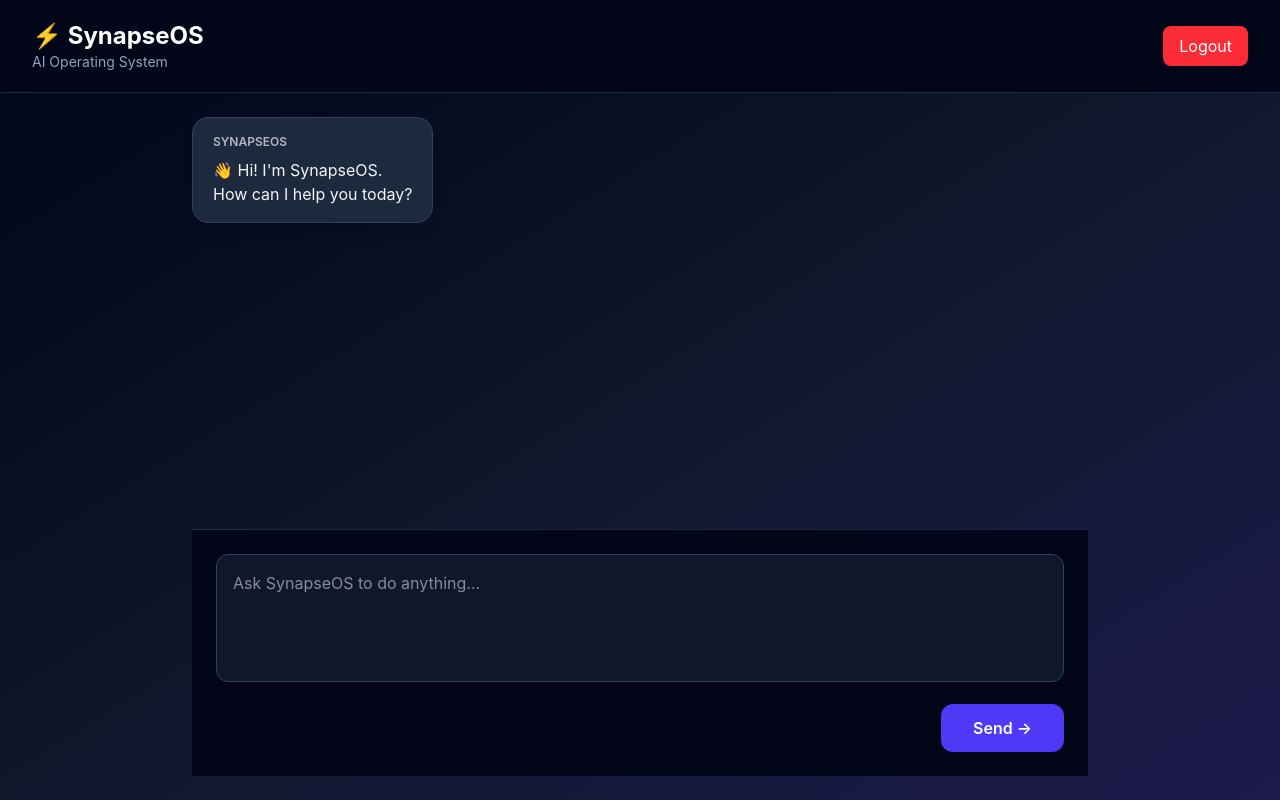
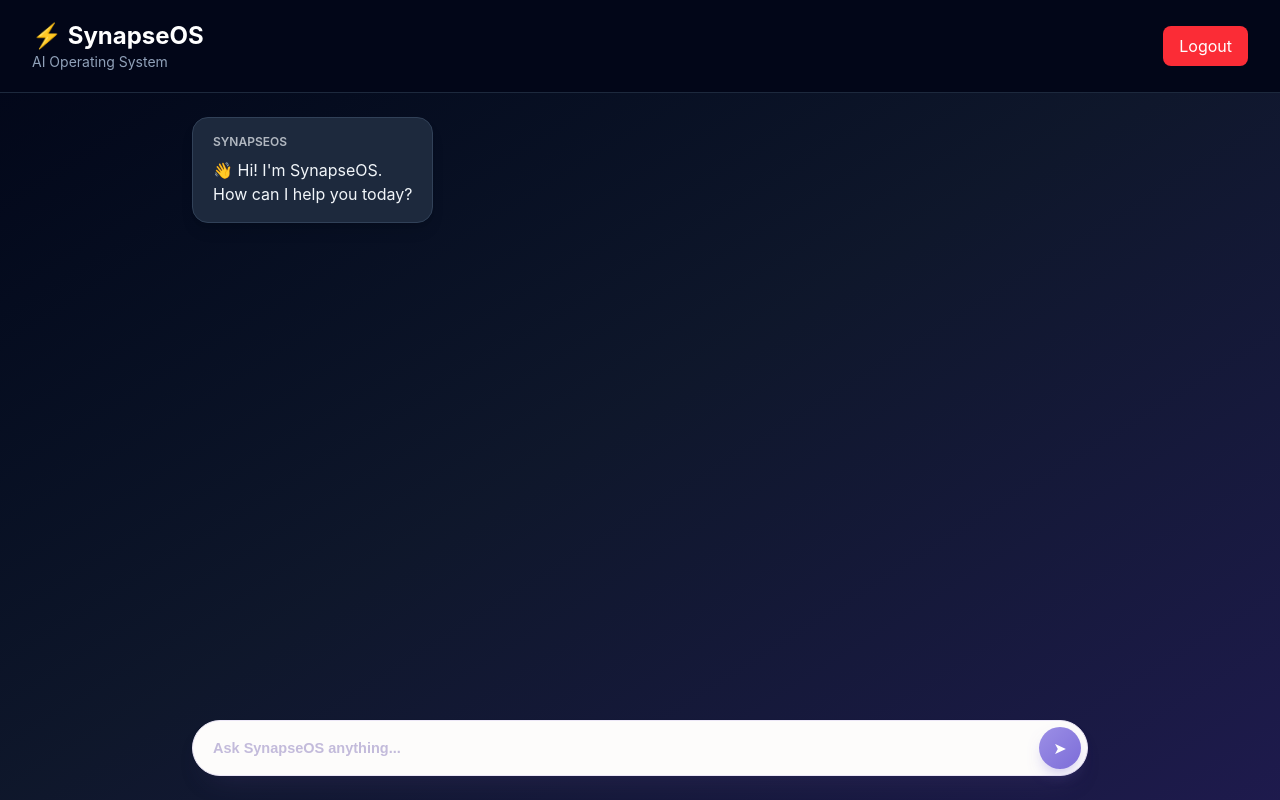
Before and after one commit to ananyamahajan0311/synapseos, a React app in the folder frontend/: page /desktop in a window 1280 px wide. Built offline with nearby package versions, Linux system fonts and the light colour scheme; the HTML template or start-up script is replaced by a standard one.

Commit message:
Improve chat input interface

```diff
--- a/frontend/src/components/ChatInput.jsx
+++ b/frontend/src/components/ChatInput.jsx
@@ -1,38 +1,88 @@
 import { useState } from "react";
 
-function ChatInput({ onSend }) {
-  const [prompt, setPrompt] = useState("");
+const styles = {
+  wrap: {
+    display: "flex",
+    alignItems: "center",
+    gap: "10px",
+    background: "#FDFCFB",
+    border: "1.5px solid #ECE7F7",
+    borderRadius: "28px",
+    padding: "6px 6px 6px 20px",
+    boxShadow: "0 14px 30px -18px rgba(90,70,140,0.4)",
+  },
+  input: {
+    flex: 1,
+    border: "none",
+    outline: "none",
+    background: "transparent",
+    fontFamily: "'Nunito', sans-serif",
+    fontSize: "14.5px",
+    fontWeight: 700,
+    color: "#4A3F6B",
+    height: "36px",
+  },
+  sendBtn: {
+    width: "42px",
+    height: "42px",
+    minWidth: "42px",
+    borderRadius: "50%",
+    border: "none",
+    background: "linear-gradient(135deg, #9C8FE6, #7C6DD8)",
+    color: "#fff",
+    fontSize: "16px",
+    cursor: "pointer",
+    display: "flex",
+    alignItems: "center",
+    justifyContent: "center",
+    transition: "transform 0.12s, opacity 0.12s",
+    boxShadow: "0 8px 18px -8px rgba(124,109,216,0.7)",
+  },
+};
 
-  const handleSend = () => {
-    if (!prompt.trim()) return;
+export default function ChatInput({ onSend }) {
+  const [value, setValue] = useState("");
 
-    onSend(prompt);
-    setPrompt("");
+  const submit = () => {
+    const trimmed = value.trim();
+    if (!trimmed) return;
+    onSend(trimmed);
+    setValue("");
   };
 
   return (
-    <div className="border-t border-slate-800 bg-slate-950 p-6">
+    <div style={styles.wrap}>
+      <input
+        style={styles.input}
+        className="chat-input-field"
+        type="text"
+        placeholder="Ask SynapseOS anything..."
+        value={value}
+        onChange={(e) => setValue(e.target.value)}
+        onKeyDown={(e) => e.key === "Enter" && submit()}
+      />
+      <button
+        className="chat-send-btn"
+        style={styles.sendBtn}
+        onClick={submit}
+        aria-label="Send message"
+      >
+        ➤
+      </button>
 
-      <textarea
-        value={prompt}
-        onChange={(e) => setPrompt(e.target.value)}
-        placeholder="Ask SynapseOS to do anything..."
-        className="h-32 w-full resize-none rounded-xl border border-slate-700 bg-slate-900 p-4 text-white outline-none focus:border-indigo-500"
-      />
-
-      <div className="mt-4 flex justify-end">
-
-        <button
-          onClick={handleSend}
-          className="rounded-xl bg-indigo-600 px-8 py-3 font-semibold transition hover:bg-indigo-700"
-        >
-          Send →
-        </button>
-
-      </div>
-
+      <style>{`
+        .chat-input-field::placeholder {
+          color: #C3BBDB;
+          font-weight: 700;
+        }
+        .chat-send-btn:hover {
+          transform: translateY(-1px);
+          opacity: 0.95;
+        }
+        .chat-send-btn:active {
+          transform: scale(0.94) !important;
+        }
+      `}</style>
     </div>
   );
 }
-
-export default ChatInput;
```
